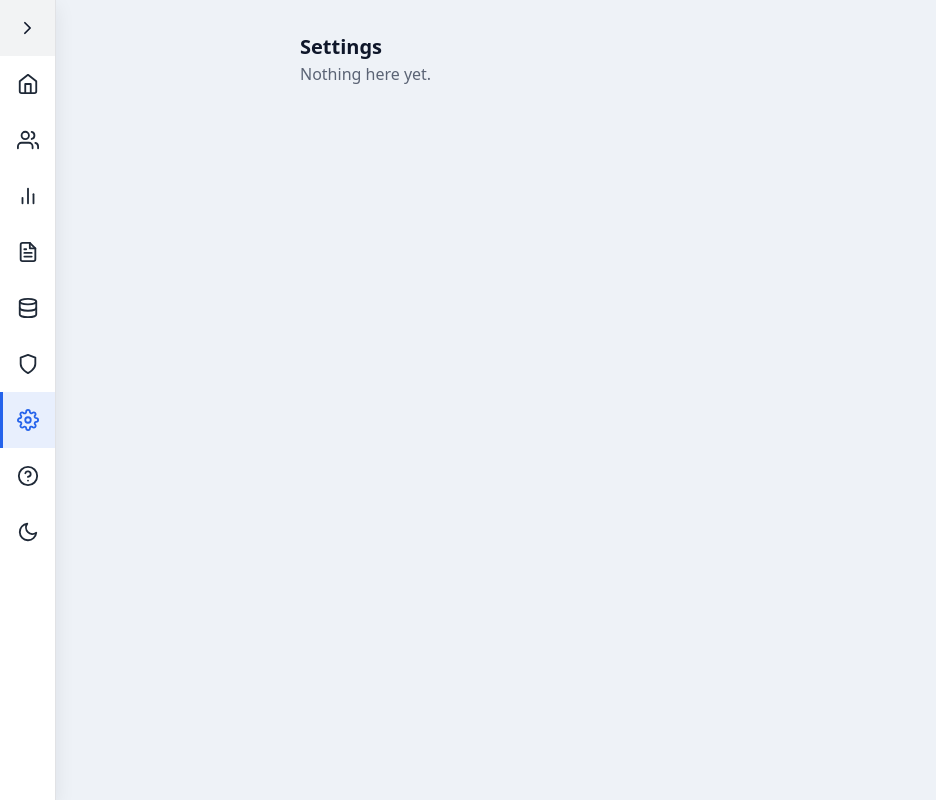
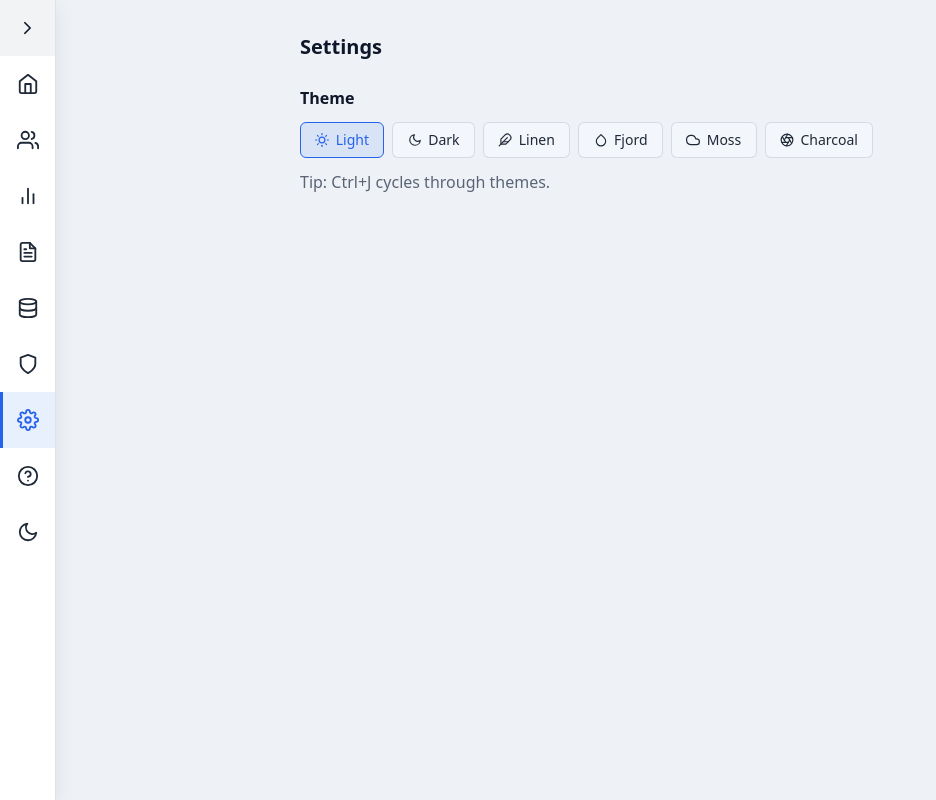
Before and after one commit to jasurlive/django-react, a React (Vite) app in the folder front/: page /settings in a window 1280 px wide. Shown: the whole page, without its empty margins (0-936 px from the left). Built offline with nearby package versions, Linux system fonts and the light colour scheme.

Commit message:
more themes added

```diff
--- a/front/index.html
+++ b/front/index.html
@@ -8,9 +8,14 @@
     <!-- set theme before first paint so dark mode doesn't flash light -->
     <script>
       try {
+        // %VITE_ENABLE_EXTRA_THEMES% is filled in by Vite from front/.env
+        var themes = ['light', 'dark']
+        if ('%VITE_ENABLE_EXTRA_THEMES%' !== 'false') themes.push('linen', 'fjord', 'moss')
+        var saved = localStorage.getItem('theme')
         document.documentElement.dataset.theme =
-          localStorage.getItem('theme') ||
-          (matchMedia('(prefers-color-scheme: dark)').matches ? 'dark' : 'light')
+          themes.indexOf(saved) !== -1
+            ? saved
+            : matchMedia('(prefers-color-scheme: dark)').matches ? 'dark' : 'light'
       } catch {}
     </script>
   </head>
--- a/front/src/app/env.d.ts
+++ b/front/src/app/env.d.ts
@@ -1,5 +1,7 @@
 interface ImportMetaEnv {
   readonly VITE_API_URL: string
+  // "false" hides the extra themes (linen, fjord, moss); anything else keeps them
+  readonly VITE_ENABLE_EXTRA_THEMES?: string
 }
 
 interface ImportMeta {
--- a/front/src/tools/css/page.css
+++ b/front/src/tools/css/page.css
@@ -46,3 +46,32 @@
   border-color: var(--accent);
   color: var(--accent);
 }
+
+.page-subtitle {
+  margin-top: 1.5rem;
+  margin-bottom: 0.75rem;
+  font-size: 1rem;
+  font-weight: 600;
+  color: var(--text-strong);
+}
+
+.theme-picker {
+  display: flex;
+  flex-wrap: wrap;
+  gap: 0.5rem;
+  margin-bottom: 0.75rem;
+}
+
+.theme-option {
+  display: inline-flex;
+  align-items: center;
+  gap: 0.4rem;
+  cursor: pointer;
+  color: var(--text);
+}
+
+.theme-option.is-active {
+  border-color: var(--accent);
+  color: var(--accent);
+  background: var(--accent-soft);
+}
--- a/front/src/tools/css/theme.css
+++ b/front/src/tools/css/theme.css
@@ -1,5 +1,5 @@
 /* ---------- theme tokens ---------- */
-/* blue palette, set via <html data-theme="light|dark"> (see useTheme + index.html) */
+/* set via <html data-theme="light|dark|linen|fjord|moss"> (see lib/themes.ts, useTheme + index.html) */
 
 :root,
 :root[data-theme='light'] {
@@ -35,3 +35,78 @@
   --danger: #f87171;
   --shadow: 0 6px 20px rgba(0, 0, 0, 0.35);
 }
+
+/* ---------- extra themes: calm scandinavian palettes ---------- */
+/* turn off with VITE_ENABLE_EXTRA_THEMES=false */
+
+/* warm off-white, oak/taupe accent */
+:root[data-theme='linen'] {
+  color-scheme: light;
+  --bg: #f4f1ec;
+  --bg-elev: #fbfaf7;
+  --surface: #ece8e1;
+  --text: #3a3835;
+  --text-strong: #23211f;
+  --muted: #77726a;
+  --border: rgba(58, 56, 53, 0.12);
+  --hover: rgba(58, 56, 53, 0.05);
+  --accent: #7a6a56;
+  --accent-hover: #66584a;
+  --accent-soft: rgba(122, 106, 86, 0.12);
+  --danger: #b4534b;
+  --shadow: 0 6px 20px rgba(58, 56, 53, 0.06);
+}
+
+/* cool misty grey, muted slate-blue accent */
+:root[data-theme='fjord'] {
+  color-scheme: light;
+  --bg: #eef1f3;
+  --bg-elev: #f8fafb;
+  --surface: #e4e9ec;
+  --text: #2f3a42;
+  --text-strong: #1c252c;
+  --muted: #6b7781;
+  --border: rgba(47, 58, 66, 0.12);
+  --hover: rgba(47, 58, 66, 0.05);
+  --accent: #4f6d7a;
+  --accent-hover: #3f5a66;
+  --accent-soft: rgba(79, 109, 122, 0.12);
+  --danger: #b0504a;
+  --shadow: 0 6px 20px rgba(47, 58, 66, 0.06);
+}
+
+/* soft charcoal, sage accent */
+:root[data-theme='moss'] {
+  color-scheme: dark;
+  --bg: #1b1e1c;
+  --bg-elev: #222624;
+  --surface: #2a2f2c;
+  --text: #d4d8d3;
+  --text-strong: #eef0ec;
+  --muted: #949b94;
+  --border: rgba(212, 216, 211, 0.1);
+  --hover: rgba(212, 216, 211, 0.06);
+  --accent: #9fb5a0;
+  --accent-hover: #b5c7b5;
+  --accent-soft: rgba(159, 181, 160, 0.14);
+  --danger: #d98a80;
+  --shadow: 0 6px 20px rgba(0, 0, 0, 0.3);
+}
+
+/* charcoal dark */
+:root[data-theme='charcoal'] {
+  color-scheme: dark;
+  --bg: #181818;
+  --bg-elev: #202020;
+  --surface: #292929;
+  --text: #d4d4d4;
+  --text-strong: #f5f5f5;
+  --muted: #999999;
+  --border: rgba(255, 255, 255, 0.09);
+  --hover: rgba(255, 255, 255, 0.06);
+  --accent: #a3a3a3;
+  --accent-hover: #d4d4d4;
+  --accent-soft: rgba(163, 163, 163, 0.12);
+  --danger: #ef7777;
+  --shadow: 0 6px 20px rgba(0, 0, 0, 0.4);
+}
--- a/front/src/tools/hooks/LOCAL/useTheme.ts
+++ b/front/src/tools/hooks/LOCAL/useTheme.ts
@@ -1,19 +1,34 @@
-import { useEffect, useState } from 'react'
+import { useSyncExternalStore } from 'react'
+import { THEMES, isTheme, type Theme } from '../../lib/themes'
 
-type Theme = 'light' | 'dark'
+// one shared store so the menu toggle and the settings picker stay in sync
+// initial value is set in index.html before paint (no flash)
+const listeners = new Set<() => void>()
 
-// initial value is set in index.html before paint (no flash)
-const getTheme = () => (document.documentElement.dataset.theme as Theme) ?? 'light'
+const getTheme = (): Theme => {
+  const current = document.documentElement.dataset.theme
+  return isTheme(current) ? current : 'light'
+}
+
+const setTheme = (theme: Theme) => {
+  document.documentElement.dataset.theme = theme
+  try {
+    localStorage.setItem('theme', theme)
+  } catch {}
+  listeners.forEach((l) => l())
+}
+
+const subscribe = (listener: () => void) => {
+  listeners.add(listener)
+  return () => listeners.delete(listener)
+}
 
 export function useTheme() {
-  const [theme, setTheme] = useState<Theme>(getTheme)
+  const theme = useSyncExternalStore(subscribe, getTheme)
 
-  useEffect(() => {
-    document.documentElement.dataset.theme = theme
-    localStorage.setItem('theme', theme)
-  }, [theme])
+  // cycles through every enabled theme (light -> dark -> extras -> light)
+  const nextTheme = THEMES[(THEMES.indexOf(theme) + 1) % THEMES.length]
+  const toggleTheme = () => setTheme(nextTheme)
 
-  const toggleTheme = () => setTheme((t) => (t === 'dark' ? 'light' : 'dark'))
-
-  return { theme, toggleTheme }
+  return { theme, setTheme, nextTheme, toggleTheme, themes: THEMES }
 }
--- /dev/null
+++ b/front/src/tools/lib/themes.ts
@@ -0,0 +1,26 @@
+// theme registry: light + dark are always on, the rest are "extra" themes
+// set VITE_ENABLE_EXTRA_THEMES=false in front/.env to turn the extras off
+// (colors live in css/theme.css; index.html reads the same env var before paint)
+
+export const BASE_THEMES = ['light', 'dark'] as const
+export const EXTRA_THEMES = ['linen', 'fjord', 'moss', 'charcoal'] as const
+
+export type Theme = (typeof BASE_THEMES)[number] | (typeof EXTRA_THEMES)[number]
+
+export const THEME_LABELS: Record<Theme, string> = {
+  light: 'Light',
+  dark: 'Dark',
+  linen: 'Linen',
+  fjord: 'Fjord',
+  moss: 'Moss',
+  charcoal: 'Charcoal',
+}
+
+export const EXTRA_THEMES_ENABLED = import.meta.env.VITE_ENABLE_EXTRA_THEMES !== 'false'
+
+export const THEMES: readonly Theme[] = EXTRA_THEMES_ENABLED
+  ? [...BASE_THEMES, ...EXTRA_THEMES]
+  : BASE_THEMES
+
+export const isTheme = (value: unknown): value is Theme =>
+  THEMES.includes(value as Theme)
--- a/front/src/tools/pages/Settings.tsx
+++ b/front/src/tools/pages/Settings.tsx
@@ -1,9 +1,31 @@
-// stub page, replace with the real thing
+import { useTheme } from "../hooks/LOCAL/useTheme";
+import { THEME_LABELS } from "../lib/themes";
+import { THEME_ICONS } from "../shared/ThemeIcons";
+
 export default function Settings() {
+  const { theme, setTheme, themes } = useTheme();
+
   return (
     <div className="page-container">
       <h1 className="page-title">Settings</h1>
-      <p className="page-text">Nothing here yet.</p>
+
+      <h2 className="page-subtitle">Theme</h2>
+      <div className="theme-picker" role="radiogroup" aria-label="Theme">
+        {themes.map((t) => (
+          <button
+            key={t}
+            type="button"
+            role="radio"
+            aria-checked={t === theme}
+            className={`page-button theme-option ${t === theme ? "is-active" : ""}`}
+            onClick={() => setTheme(t)}
+          >
+            {THEME_ICONS[t]}
+            {THEME_LABELS[t]}
+          </button>
+        ))}
+      </div>
+      <p className="page-text">Tip: Ctrl+J cycles through themes.</p>
     </div>
   );
 }
--- a/front/src/tools/shared/Menu.tsx
+++ b/front/src/tools/shared/Menu.tsx
@@ -11,12 +11,12 @@ import {
   FiDatabase,
   FiHelpCircle,
   FiShield,
-  FiSun,
-  FiMoon,
 } from "react-icons/fi";
 import "../css/menu.css";
 import { useTheme } from "../hooks/LOCAL/useTheme";
 import { useShortcuts } from "../hooks/LOCAL/useShortcuts";
+import { THEME_ICONS } from "./ThemeIcons";
+import { THEME_LABELS } from "../lib/themes";
 
 export type MenuItem = {
   label: string;
@@ -50,16 +50,27 @@ export default function Menu({
 }: {
   items?: MenuItem[];
 }) {
-  const [collapsed, setCollapsed] = useState(true);
-  const { theme, toggleTheme } = useTheme();
+  const { nextTheme, toggleTheme } = useTheme();
 
   useShortcuts({ "ctrl+j": toggleTheme });
+
+  const [collapsed, setCollapsed] = useState(
+    () => localStorage.getItem("menu-collapsed") !== "false"
+  );
+
+  const toggleMenu = () => {
+    setCollapsed((value) => {
+      localStorage.setItem("menu-collapsed", String(!value));
+      return !value;
+    });
+  };
 
   const menuItems: MenuItem[] = [
     ...items,
     {
-      label: theme === "dark" ? "Light theme" : "Dark theme",
-      icon: theme === "dark" ? <FiSun /> : <FiMoon />,
+      // shows the theme you'll switch to (ctrl+j cycles too)
+      label: `${THEME_LABELS[nextTheme]} theme`,
+      icon: THEME_ICONS[nextTheme],
       onClick: toggleTheme,
       mobile: true,
     },
@@ -70,7 +81,7 @@ export default function Menu({
       <button
         type="button"
         className="menu-toggle"
-        onClick={() => setCollapsed((value) => !value)}
+        onClick={toggleMenu}
         aria-label="Toggle sidebar"
       >
         {collapsed ? <FiChevronRight /> : <FiChevronLeft />}
--- /dev/null
+++ b/front/src/tools/shared/ThemeIcons.tsx
@@ -0,0 +1,12 @@
+import type { ReactNode } from "react";
+import { FiSun, FiMoon, FiFeather, FiDroplet, FiCloud, FiAperture } from "react-icons/fi";
+import type { Theme } from "../lib/themes";
+
+export const THEME_ICONS: Record<Theme, ReactNode> = {
+  light: <FiSun />,
+  dark: <FiMoon />,
+  linen: <FiFeather />,
+  fjord: <FiDroplet />,
+  moss: <FiCloud />,
+  charcoal: <FiAperture />,
+};
```
Also changed, not shown: 1 other file (tests, documents, lock files or other folders).
